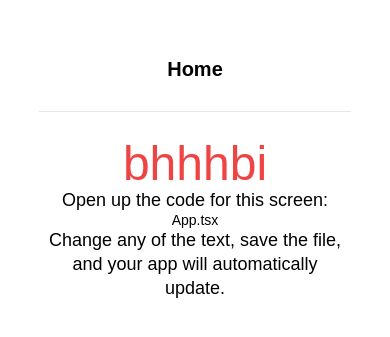
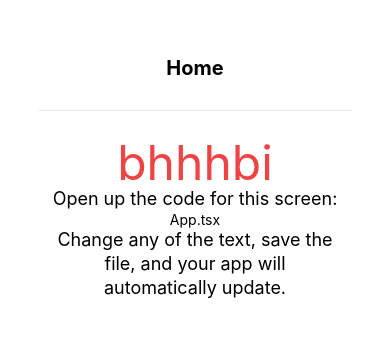
Before and after one commit to medishield-healthcare/Medisheild-ReactNative-Expo, a React Native app: screen / in a window 390 px wide. Shown: the part 245-582 px from the top of the page. Built offline with nearby package versions, Linux system fonts and the light colour scheme.

Commit message:
Update global.css

```diff
--- a/global.css
+++ b/global.css
@@ -6,27 +6,14 @@
   display: none;
 }
 
-/* Firefox */
 body {
   scrollbar-width: none;
+  font-family: 'Poppins', sans-serif;
 }
 
-p,
-div,
 button,
 input,
 textarea,
-select,
-h1,
-h2,
-h3,
-h4,
-h5,
-h6 {
-  font-family: 'Poppins', sans-serif !important;
+select {
+  font-family: 'Poppins', sans-serif;
 }
-
-/* Expo Vector Icons */
-div.r-userSelect-lrvibr {
-  font-family: ionicons !important;
-}
```
